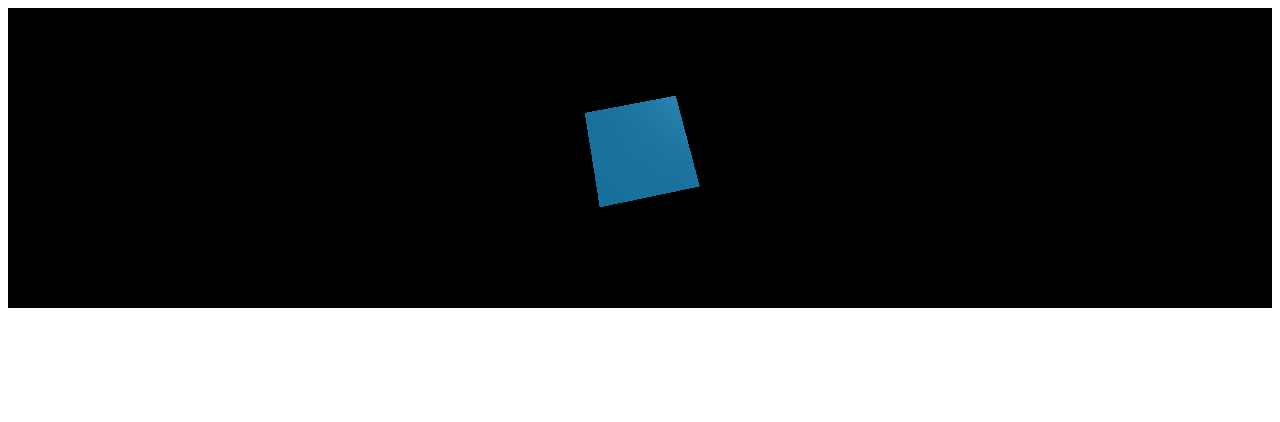
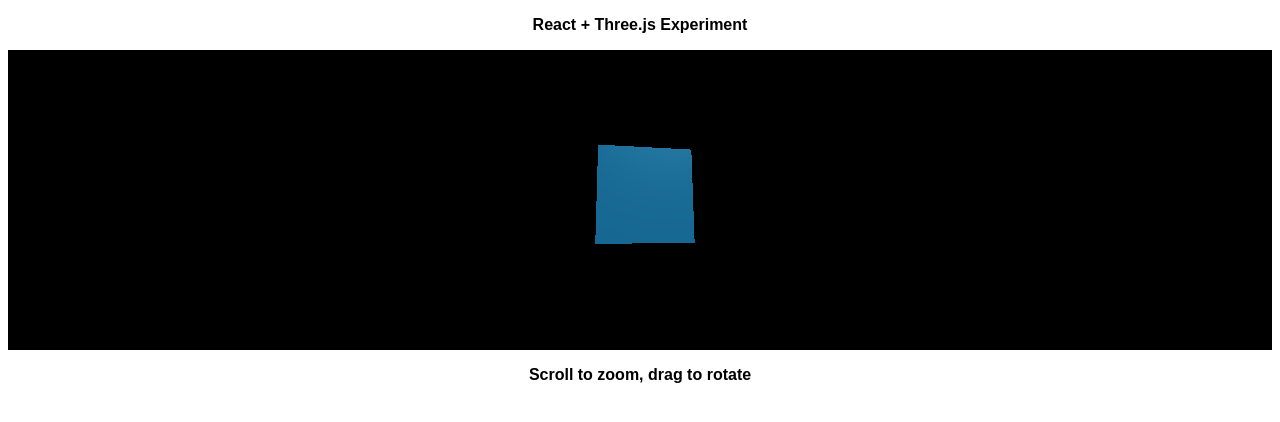
Before and after one commit to willcook4/basic-three-js-and-react, a React (Create React App) app: page / in a window 1280 px wide. Shown: the top 422 px of the page. Built offline with nearby package versions, Linux system fonts and the light colour scheme.

Commit message:
added the demo link to readme and normalised the styling

```diff
--- /dev/null
+++ b/src/App.css
@@ -0,0 +1,8 @@
+/*
+  ***** Use styled components for styling ******
+
+  The import below is used to normalise the browser
+  This project setup uses PostCSS Normalize for adding a CSS Reset.
+*/
+
+@import-normalize; /* bring in normalize.css styles */
--- a/src/App.js
+++ b/src/App.js
@@ -1,4 +1,5 @@
 import React, { Component } from 'react';
+import './App.css';
 import * as THREE from 'three';
 import { OrbitControls } from "three/examples/jsm/controls/OrbitControls";
 import styled from 'styled-components';
@@ -6,6 +7,12 @@ import styled from 'styled-components';
 const AnimationWrapper = styled.div`
   /* scene size is controlled by setting container dimensions */
   height: 300px;
+`
+
+const StyledText = styled.p`
+  text-align: center;
+  font-weight: bold;
+  font-family: sans-serif;
 `
 
 class App extends Component {
@@ -51,10 +58,10 @@ class App extends Component {
     this.scene = new THREE.Scene();
     // Setup a camera
     this.camera = new THREE.PerspectiveCamera(
-      75, // fov = field of view
+      75, // fov (field of view)
       width / height, // aspect ratio
       0.1, // near clipping plane (anything closer than this wont be rendered)
-      1000 // far plane (anything further away than this wont be rendered)
+      1000 // far clipping plane (anything further away than this wont be rendered)
     );
     // set a distance from the cube( cube is located at z = 0)
     this.camera.position.z = 5;
@@ -126,7 +133,11 @@ class App extends Component {
 
   render() {
     return (
-      <AnimationWrapper ref={this.mountPointRef} />
+      <>
+        <StyledText>React + Three.js Experiment</StyledText>
+        <AnimationWrapper ref={this.mountPointRef} />
+        <StyledText>Scroll to zoom, drag to rotate</StyledText>
+      </>
     );
   }
 }
```
Also changed, not shown: 1 other file (tests, documents, lock files or other folders).
